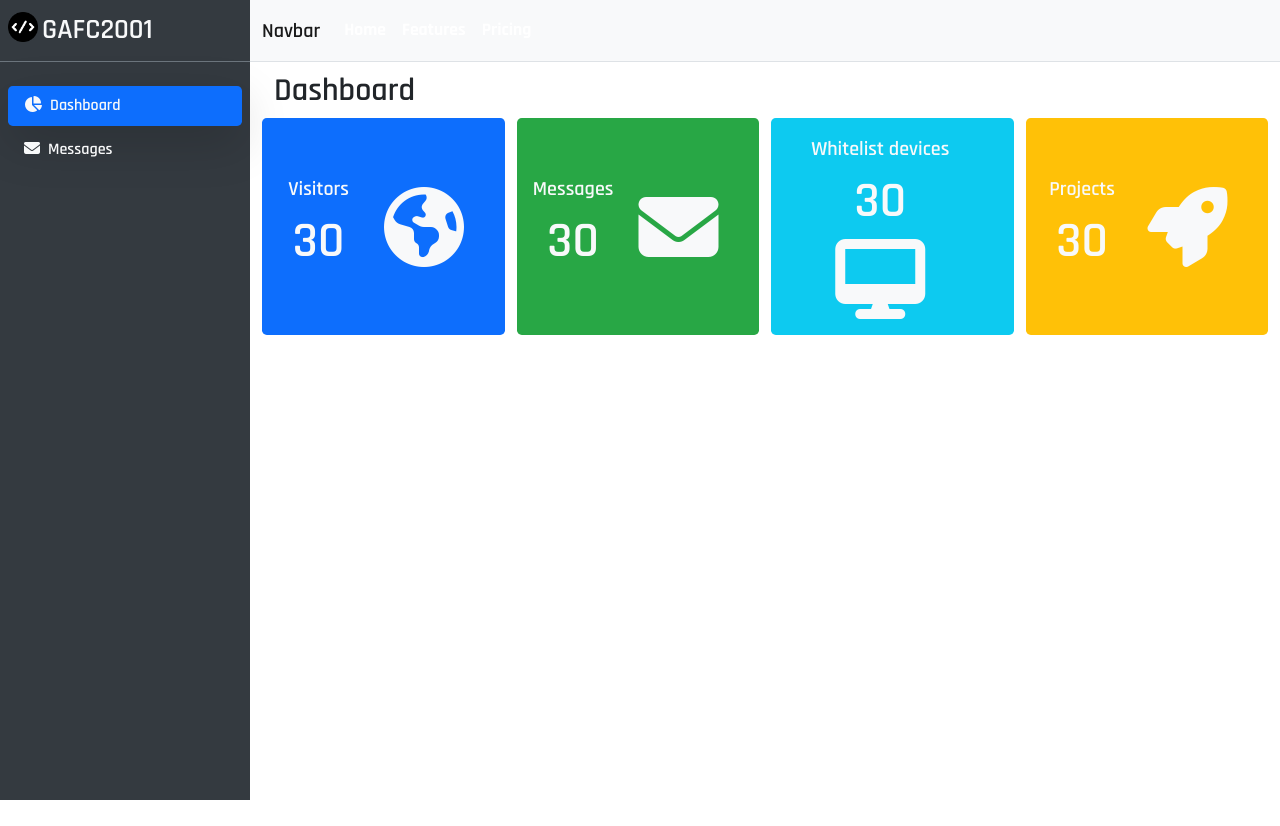
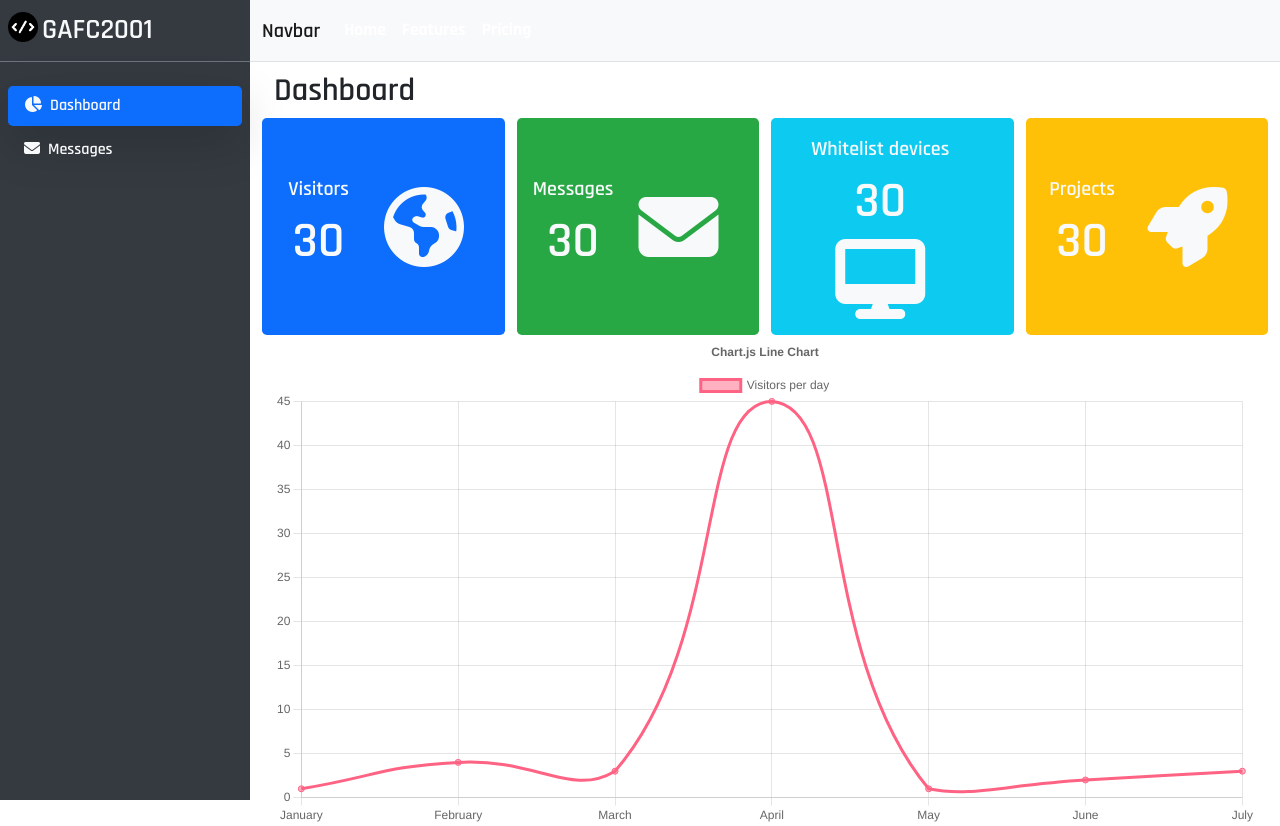
Before and after one commit to gafc2001/gafc2001.github.io, a React (Create React App) app: page /superdashboard in a window 1280 px wide. Before the commit the page ends 800 px from the top, so only its background shows below. Built offline with nearby package versions, Linux system fonts and the light colour scheme.

Commit message:
Implement ChartJs example

```diff
--- a/package.json
+++ b/package.json
@@ -8,10 +8,12 @@
     "@testing-library/react": "^13.1.1",
     "@testing-library/user-event": "^13.5.0",
     "bootstrap": "^5.1.3",
+    "chart.js": "^3.8.0",
     "fslightbox-react": "^1.6.2-2",
     "react": "^18.1.0",
     "react-bootstrap": "^2.3.1",
     "react-bootstrap-validation": "^0.1.11",
+    "react-chartjs-2": "^4.2.0",
     "react-dom": "^18.1.0",
     "react-router-dom": "^6.3.0",
     "react-scripts": "5.0.1",
--- a/src/assets/css/admin.css
+++ b/src/assets/css/admin.css
@@ -57,3 +57,7 @@
 .summary-value{
     font-size: 50px;
 }
+
+.chart-container{
+    max-height: 300px;
+}
--- a/src/components/Admin/Main/Content.jsx
+++ b/src/components/Admin/Main/Content.jsx
@@ -1,4 +1,5 @@
 import React from 'react'
+import { LinearChart } from './LinearChart'
 import { MainNavbar } from './MainNavbar'
 import { Summary } from './Summary'
 
@@ -9,7 +10,11 @@ export const Content = () => {
         <div className="px-4">
             <h2>Dashboard</h2>
             <Summary/>
+            <div className="chart-container">
+              <LinearChart/>
+            </div>
         </div>
+
     </div>
   )
 }
--- /dev/null
+++ b/src/components/Admin/Main/LinearChart.jsx
@@ -0,0 +1,58 @@
+import React from 'react'
+import {
+    Chart as ChartJS,
+    CategoryScale,
+    LinearScale,
+    PointElement,
+    LineElement,
+    Title,
+    Tooltip,
+    Legend,
+  } from 'chart.js';
+  import { Line } from 'react-chartjs-2';
+
+  ChartJS.register(
+    CategoryScale,
+    LinearScale,
+    PointElement,
+    LineElement,
+    Title,
+    Tooltip,
+    Legend
+  );
+
+export const LinearChart = () => {
+    const options = {
+        responsive: true,
+        plugins: {
+          legend: {
+            position: 'top',
+          },
+          title: {
+            display: true,
+            text: 'Chart.js Line Chart',
+          },
+        },
+    };
+    const labels = ['January', 'February', 'March', 'April', 'May', 'June', 'July'];
+    const data = {
+        labels,
+        datasets: [
+          {
+            label: 'Visitors per day',
+            data: [1,4,3,45,1,2,3,2,5],
+            borderColor: 'rgb(255, 99, 132)',
+            backgroundColor: 'rgba(255, 99, 132, 0.5)',
+            tension: 0.5
+          },
+        ],
+      };
+    return (
+        <Line options={options}
+            data={data}
+            style={{"box-sizing": "border-box",
+                    "display": "block",
+                    "height": "100px",
+                    "width": "100%"}}/>
+    )
+}
--- a/src/components/Admin/Main/SummaryBox.jsx
+++ b/src/components/Admin/Main/SummaryBox.jsx
@@ -9,7 +9,7 @@ export const SummaryBox = ({bgColor,value,text,icon}) => {
           <span className='summary-value'>{value}</span>
         </Col>
         <Col className="center">
-          <i class={`summary-icon ${icon}`}></i>
+          <i className={`summary-icon ${icon}`}></i>
         </Col>
       </Row>
     </Col>
```
Also changed, not shown: 1 other file (tests, documents, lock files or other folders).
